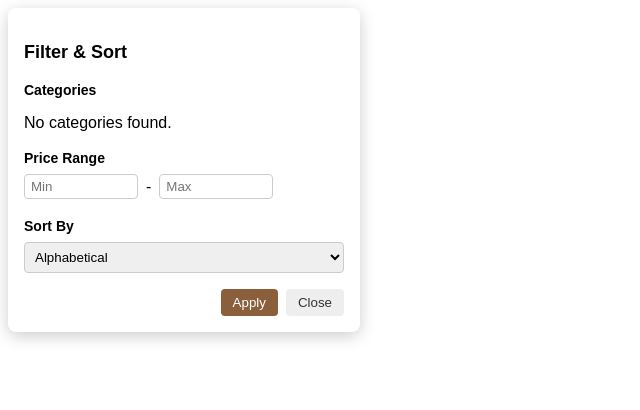
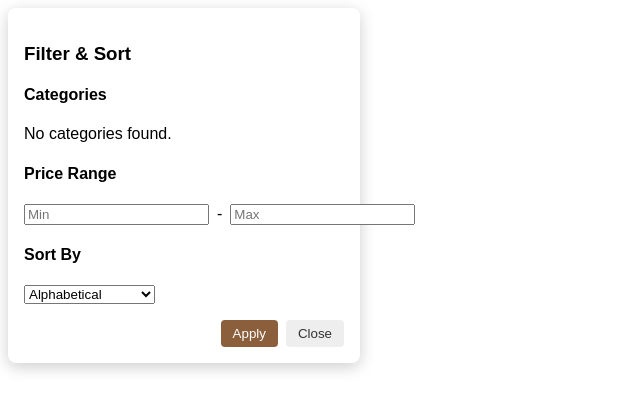
Before and after one commit to BLOUDANJEWELLERY/webns, a Next.js app in the folder nextjs/: page /components/filtersortmodal in a window 1280 px wide. Shown: the top 410 px of the page, without its empty margins (0-640 px from the left). Built offline with nearby package versions, Linux system fonts and the light colour scheme.

Commit message:
Update filter.module.css

```diff
--- a/nextjs/src/styles/filter.module.css
+++ b/nextjs/src/styles/filter.module.css
@@ -1,5 +1,5 @@
 .modal {
-  background: #fff;
+  background-color: #fff;
   border-radius: 8px;
   padding: 16px;
   width: 320px;
@@ -12,13 +12,13 @@
   margin-bottom: 16px;
 }
 
-h3 {
+.modalTitle {
   margin-bottom: 12px;
   font-size: 18px;
   font-weight: bold;
 }
 
-h4 {
+.sectionTitle {
   margin-bottom: 8px;
   font-size: 14px;
   font-weight: bold;
@@ -50,14 +50,14 @@ h4 {
   align-items: center;
 }
 
-.priceRange input {
+.priceInput {
   width: 100px;
   padding: 4px 6px;
   border-radius: 4px;
   border: 1px solid #ccc;
 }
 
-select {
+.sortSelect {
   width: 100%;
   padding: 6px;
   border-radius: 4px;
```
